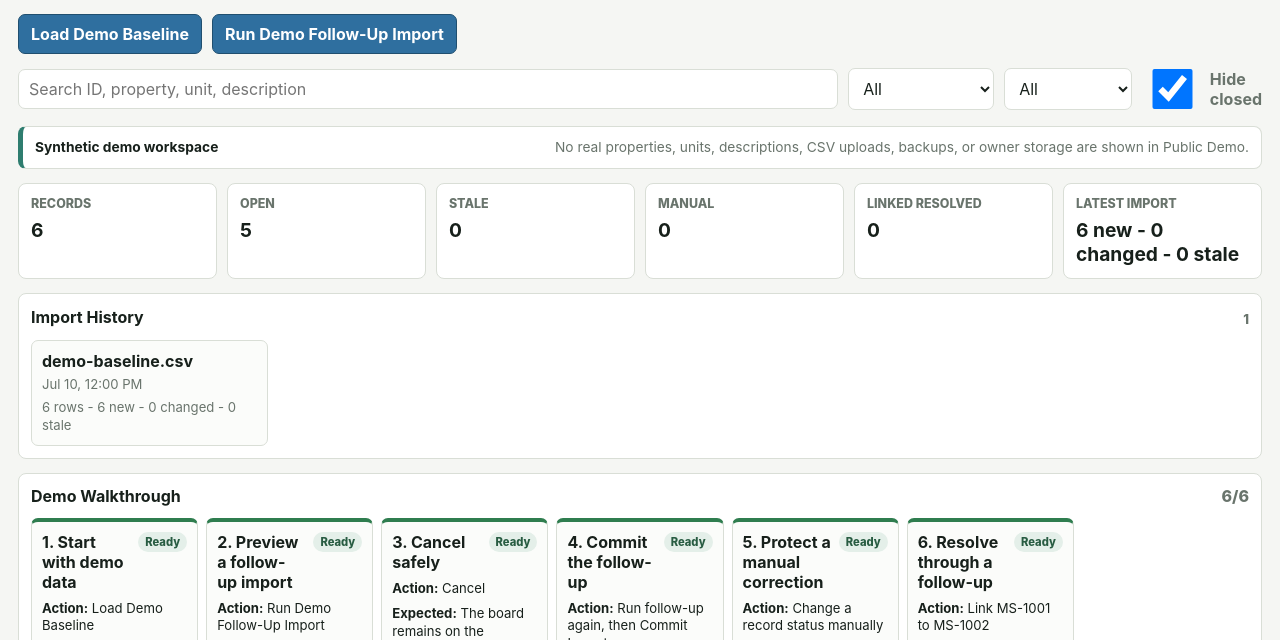
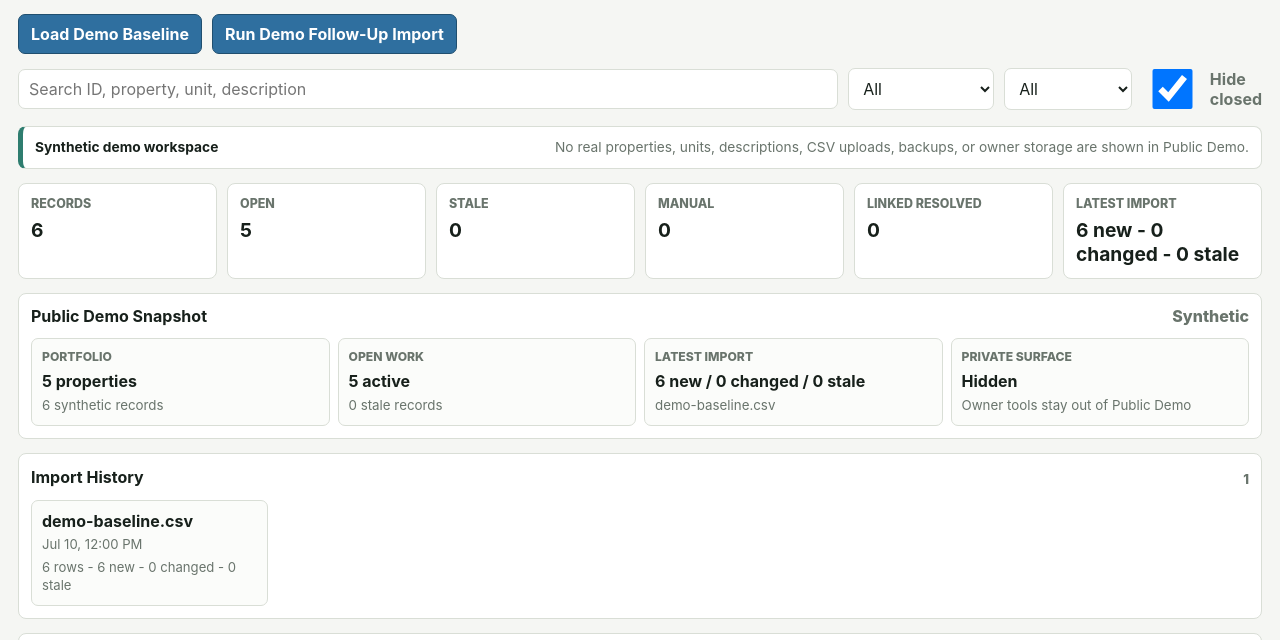
Before and after one commit to hypnoticdata777/m3ldSync, a website with bundled scripts: page index.html in a window 1280 px wide. Shown: the part 94-734 px from the top of the page. Built offline with nearby package versions, Linux system fonts and the light colour scheme.

Commit message:
Add public demo portfolio snapshot

```diff
--- a/src/main.js
+++ b/src/main.js
@@ -124,6 +124,8 @@ function render() {
         ${summaryMetric("Linked resolved", allRecords().filter((record) => isLinkedResolved(record, model.data.records)).length)}
         ${batchSummary()}
       </section>
+
+      ${accessMode === "public" ? renderPublicSnapshot() : ""}
 
       ${pendingImport ? renderImportPreview() : ""}
 
@@ -647,6 +649,42 @@ function summaryMetric(label, value) {
   `;
 }
 
+function renderPublicSnapshot() {
+  const records = allRecords();
+  const properties = propertyStats();
+  const openRecords = records.filter((record) => !isEffectivelyClosed(record, model.data.records));
+  const staleRecords = records.filter((record) => record.stale);
+  const batch = model.lastBatch || model.data.imports[0];
+  const latestImport = batch
+    ? `${batch.newCount} new / ${batch.statusChangedCount} changed / ${batch.staleCount} stale`
+    : "No import yet";
+
+  return `
+    <section class="public-snapshot" aria-label="Public demo snapshot">
+      <div class="section-title">
+        <h2>Public Demo Snapshot</h2>
+        <span>Synthetic</span>
+      </div>
+      <div class="snapshot-grid">
+        ${snapshotItem("Portfolio", `${properties.length} properties`, `${records.length} synthetic records`)}
+        ${snapshotItem("Open Work", `${openRecords.length} active`, `${staleRecords.length} stale records`)}
+        ${snapshotItem("Latest Import", latestImport, batch ? batch.filename : "Synthetic baseline")}
+        ${snapshotItem("Private Surface", "Hidden", "Owner tools stay out of Public Demo")}
+      </div>
+    </section>
+  `;
+}
+
+function snapshotItem(label, value, detail) {
+  return `
+    <article class="snapshot-item">
+      <span>${escapeHtml(label)}</span>
+      <strong>${escapeHtml(value)}</strong>
+      <small>${escapeHtml(detail)}</small>
+    </article>
+  `;
+}
+
 function batchSummary() {
   const batch = model.lastBatch || model.data.imports[0];
   if (!batch) {
--- a/src/styles.css
+++ b/src/styles.css
@@ -542,6 +542,52 @@ h1 {
   min-width: 0;
 }
 
+.public-snapshot {
+  margin-bottom: 14px;
+  border: 1px solid var(--line);
+  border-radius: 8px;
+  background: var(--surface);
+  padding: 12px;
+}
+
+.snapshot-grid {
+  display: grid;
+  grid-template-columns: repeat(4, minmax(150px, 1fr));
+  gap: 8px;
+}
+
+.snapshot-item {
+  min-height: 86px;
+  border: 1px solid var(--line);
+  border-radius: 7px;
+  background: #fbfcfa;
+  padding: 10px;
+}
+
+.snapshot-item span,
+.snapshot-item strong,
+.snapshot-item small {
+  display: block;
+}
+
+.snapshot-item span {
+  color: var(--muted);
+  font-size: 0.76rem;
+  font-weight: 800;
+  text-transform: uppercase;
+}
+
+.snapshot-item strong {
+  margin-top: 7px;
+  font-size: 1rem;
+}
+
+.snapshot-item small {
+  margin-top: 6px;
+  color: var(--muted);
+  line-height: 1.35;
+}
+
 .main-grid {
   display: grid;
   grid-template-columns: 260px minmax(0, 1fr) 340px;
@@ -896,6 +942,10 @@ h1 {
     grid-template-columns: repeat(2, minmax(160px, 1fr));
   }
 
+  .snapshot-grid {
+    grid-template-columns: repeat(2, minmax(150px, 1fr));
+  }
+
   .qa-grid {
     grid-template-columns: repeat(3, minmax(120px, 1fr));
   }
@@ -961,6 +1011,10 @@ h1 {
     grid-template-columns: 1fr;
   }
 
+  .snapshot-grid {
+    grid-template-columns: 1fr;
+  }
+
   .qa-grid {
     grid-template-columns: 1fr;
   }
```
Also changed, not shown: BUILD_LOG.md (+38 -0 lines), COMMAND_LOG.md (+6 -0 lines), DEMO_STRATEGY.md (+2 -0 lines), PHASE_STATUS.md (+2 -0 lines), QA_CHECKLIST.md (+7 -0 lines), README.md.
